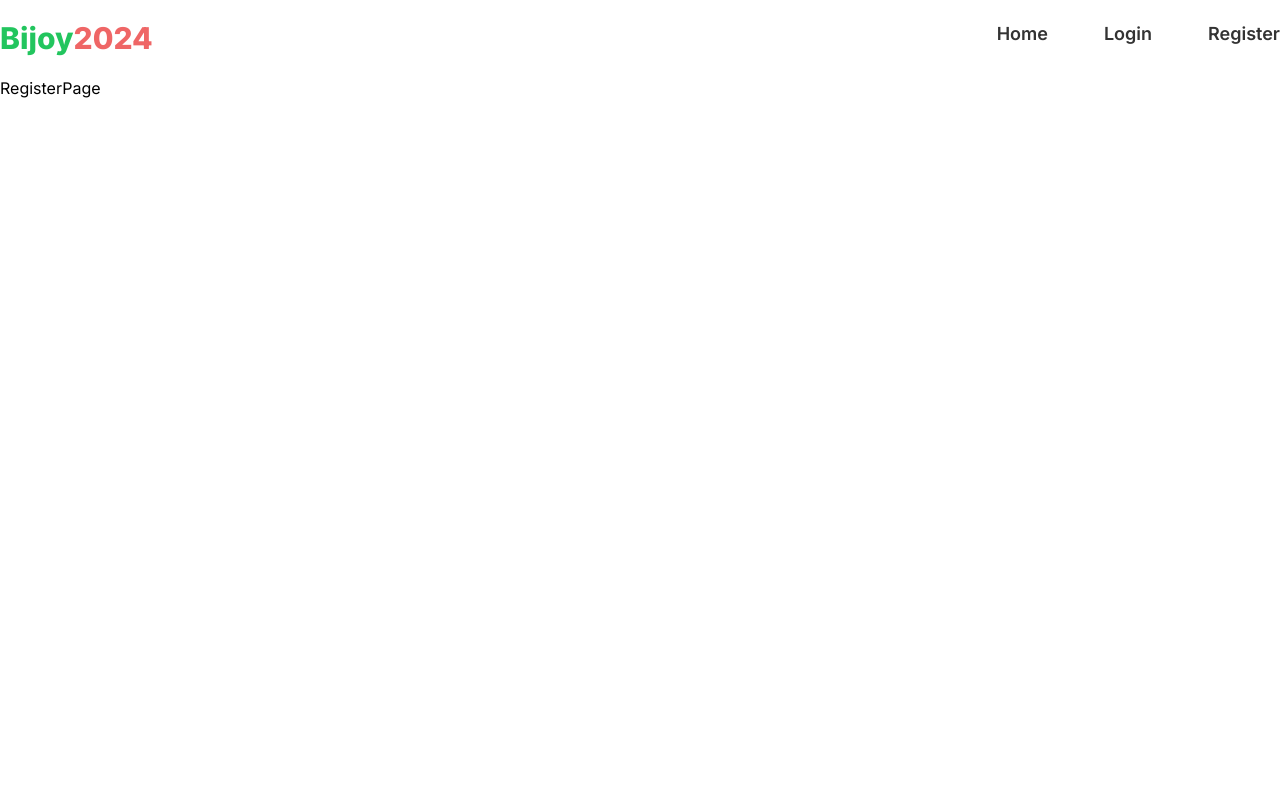
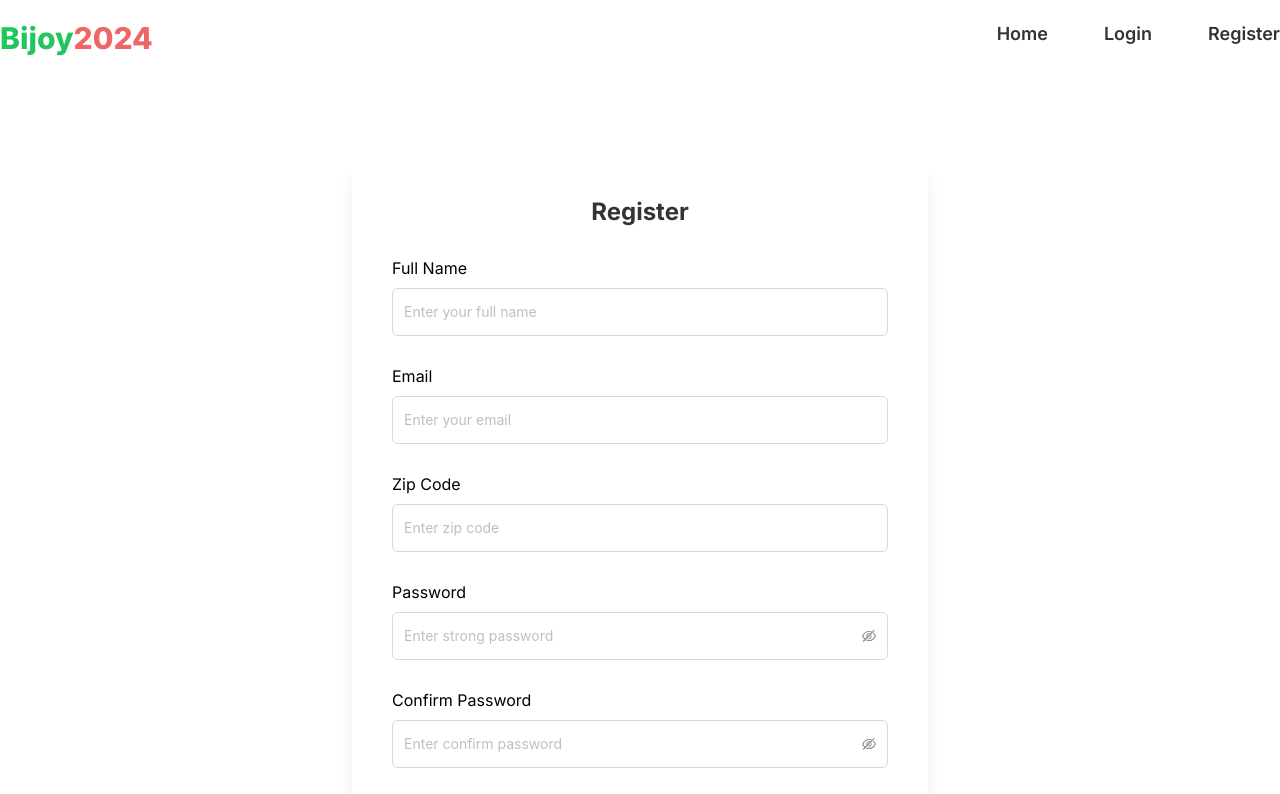
Before and after one commit to hossainarif37/bijoy2024, a Next.js app: page /register in a window 1280 px wide. Shown: the top 794 px of the page. Built offline with nearby package versions, Linux system fonts and the light colour scheme.

Commit message:
feat: Implement Register page design with necessary fields

```diff
--- a/src/app/(auth)/login/component/Login.tsx
+++ b/src/app/(auth)/login/component/Login.tsx
@@ -11,7 +11,7 @@ const Login = () => {
     const [passwordVisible, setPasswordVisible] = useState(false);
 
     return (
-        <form className="form">
+        <form className="form md:w-[450px]">
             <h1 className="form-title">Login</h1>
 
             {/* Email */}
--- /dev/null
+++ b/src/app/(auth)/register/component/Register.tsx
@@ -0,0 +1,71 @@
+"use client"
+
+import { Input } from "antd";
+import Image from "next/image";
+import Link from "next/link";
+import { useState } from "react";
+
+const Register = () => {
+    const [passwordVisible, setPasswordVisible] = useState(false);
+    const [confirmPasswordVisible, setConfirmPasswordVisible] = useState(false);
+
+    return (
+        <form className="form md:max-w-xl">
+            <h1 className="form-title">Register</h1>
+
+            <div className="flex flex-col gap-y-7">
+                <div className="form-control">
+                    <label htmlFor="full-name">Full Name</label>
+                    <Input placeholder="Enter your full name" id="full-name" className="input" />
+                </div>
+
+                {/* Email */}
+                <div className="form-control">
+                    <label htmlFor="email">Email</label>
+                    <Input placeholder="Enter your email" id="email" className="input" />
+                </div>
+
+                <div className="form-control">
+                    <label htmlFor="zip-code">Zip Code</label>
+                    <Input type="number" placeholder="Enter zip code" id="zip-code" className="input" />
+                </div>
+
+                {/* Password */}
+                <div className="form-control">
+                    <label htmlFor="password">Password</label>
+                    <Input.Password
+                        className="input"
+                        placeholder="Enter strong password"
+                        visibilityToggle={{
+                            visible: passwordVisible,
+                            onVisibleChange: setPasswordVisible,
+                        }}
+                    />
+                </div>
+
+                <div className="form-control">
+                    <label htmlFor="password">Confirm Password</label>
+                    <Input.Password
+                        className="input"
+                        placeholder="Enter confirm password"
+                        visibilityToggle={{
+                            visible: confirmPasswordVisible,
+                            onVisibleChange: setConfirmPasswordVisible,
+                        }}
+                    />
+                </div>
+
+                {/* Submit Button */}
+                <div className="flex flex-col">
+                    <button type="submit" className="btn btn-primary">Register</button>
+
+                    <p className="flex justify-end gap-x-2 mt-3">
+                        <span>Already have an account?</span> <Link href={'/login'} className="underline text-blue-600">Login</Link>
+                    </p>
+                </div>
+            </div>
+        </form>
+    );
+};
+
+export default Register;
--- a/src/app/(auth)/register/page.tsx
+++ b/src/app/(auth)/register/page.tsx
@@ -1,8 +1,9 @@
+import Register from "./component/Register";
 
 const RegisterPage = () => {
     return (
-        <div>
-            RegisterPage
+        <div className="min-h-screen">
+            <Register/>
         </div>
     );
 };
--- a/src/app/globals.css
+++ b/src/app/globals.css
@@ -4,7 +4,7 @@
 
 @layer components{
     .form{
-        @apply md:shadow-xl w-full md:w-[450px] mx-auto rounded-xl p-10 mt-20
+        @apply md:shadow-xl w-full mx-auto rounded-xl p-10 my-20
     }
 
     .form-control{
```
